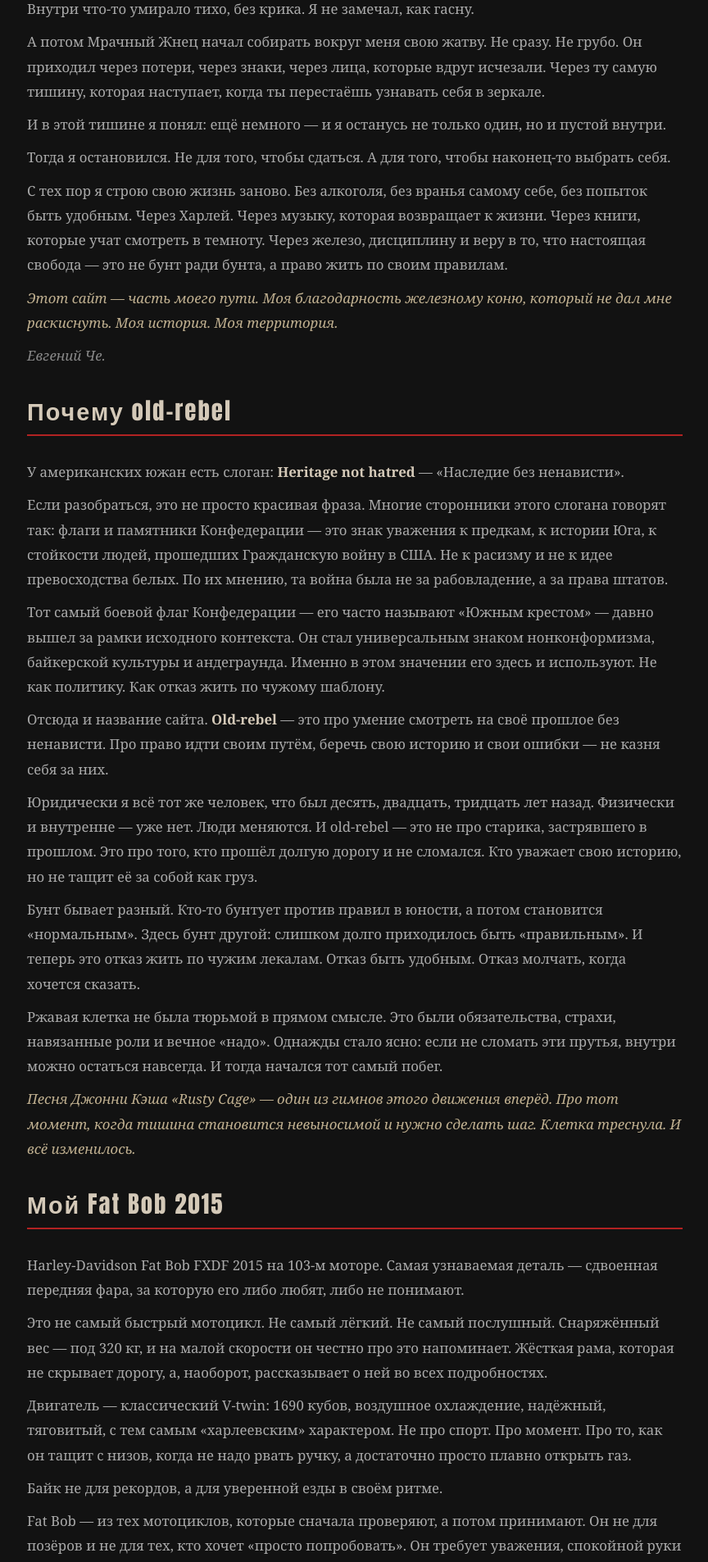
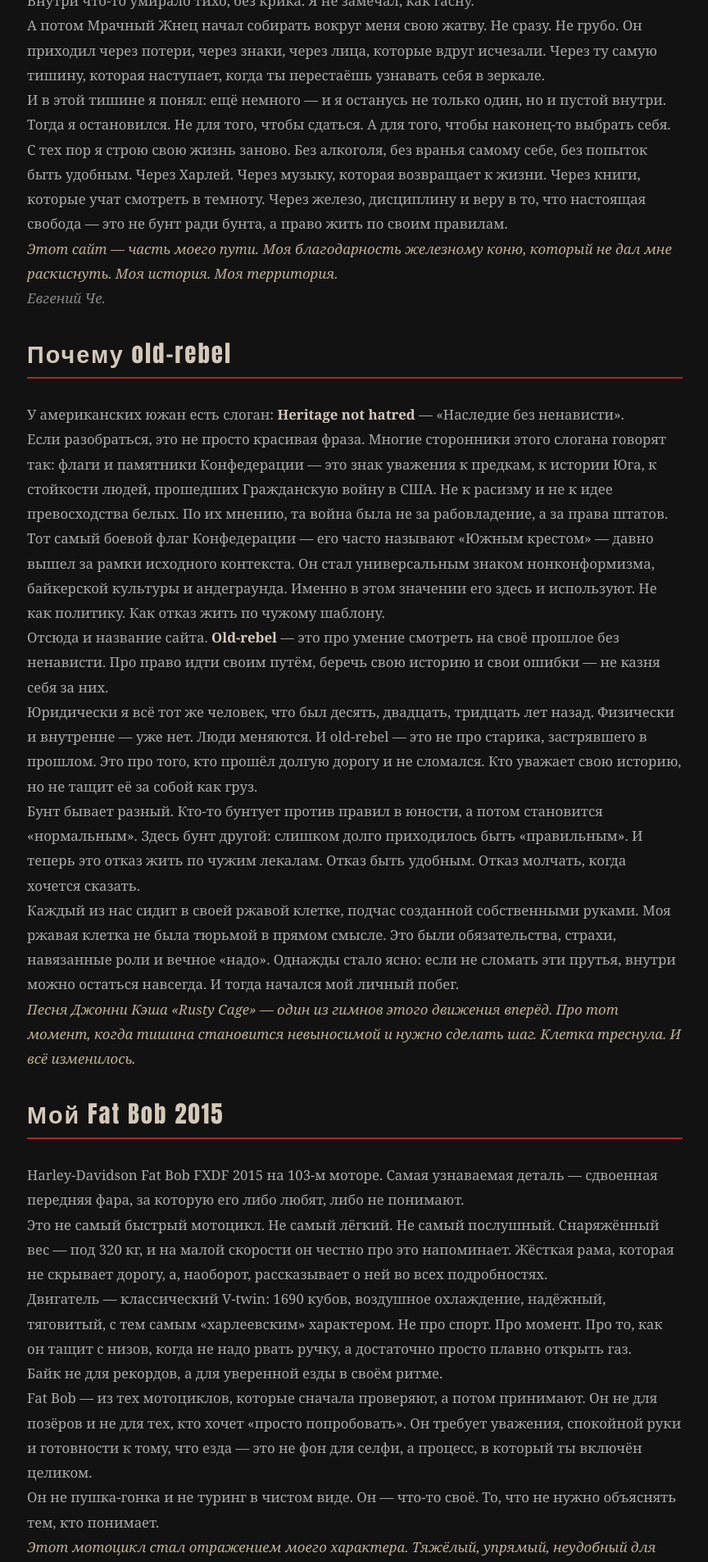
Before and after one commit to MADAO81/old-rebel, a Django app: page /about/ in a window 1280 px wide. Shown: the part 801-2707 px from the top of the page at 82% size, without its empty margins (207-1071 px from the left). Run offline with Django 5.2, Linux system fonts and the light colour scheme.

Commit message:
Fix paragraph spacing in about and history, add acknowledgements section

```diff
--- a/templates/about.html
+++ b/templates/about.html
@@ -37,38 +75,14 @@
                 Кто я
             </h3>
             <div style="color: #aaa; line-height: 1.8; font-size: 1.05rem;">
-                <p style="margin: 0 0 10px 0;">
-                    Меня зовут Евгений. Я обычный мужик, который слишком долго жил не свою жизнь.
-                </p>
-                <p style="margin: 0 0 10px 0;">
-                    Я не был рождён бунтарём. Я был тем, кто тащит, решает, молчит и тянет до последнего.
-                    В какой-то момент дорога превратилась в замкнутый круг: работа, обязательства, серые дни.
-                    Внутри что-то умирало тихо, без крика. Я не замечал, как гасну.
-                </p>
-                <p style="margin: 0 0 10px 0;">
-                    А потом Мрачный Жнец начал собирать вокруг меня свою жатву. Не сразу. Не грубо.
-                    Он приходил через потери, через знаки, через лица, которые вдруг исчезали.
-                    Через ту самую тишину, которая наступает, когда ты перестаёшь узнавать себя в зеркале.
-                </p>
-                <p style="margin: 0 0 10px 0;">
-                    И в этой тишине я понял: ещё немного — и я останусь не только один, но и пустой внутри.
-                </p>
-                <p style="margin: 0 0 10px 0;">
-                    Тогда я остановился. Не для того, чтобы сдаться. А для того, чтобы наконец-то выбрать себя.
-                </p>
-                <p style="margin: 0 0 10px 0;">
-                    С тех пор я строю свою жизнь заново. Без алкоголя, без вранья самому себе, без попыток быть удобным.
-                    Через Харлей. Через музыку, которая возвращает к жизни. Через книги, которые учат смотреть в темноту.
-                    Через железо, дисциплину и веру в то, что настоящая свобода — это не бунт ради бунта,
-                    а право жить по своим правилам.
-                </p>
-                <p style="margin: 0 0 0 0; color: #c0b090; font-style: italic;">
-                    Этот сайт — часть моего пути. Моя благодарность железному коню, который не дал мне раскиснуть.
-                    Моя история. Моя территория.
-                </p>
-                <p style="margin: 10px 0 0 0; color: #888; font-style: italic;">
-                    Евгений Че.
-                </p>
+                <p style="margin: 0;">Меня зовут Евгений. Я обычный мужик, который слишком долго жил не свою жизнь.</p>
+                <p style="margin: 0;">Я не был рождён бунтарём. Я был тем, кто тащит, решает, молчит и тянет до последнего. В какой-то момент дорога превратилась в замкнутый круг: работа, обязательства, серые дни. Внутри что-то умирало тихо, без крика. Я не замечал, как гасну.</p>
+                <p style="margin: 0;">А потом Мрачный Жнец начал собирать вокруг меня свою жатву. Не сразу. Не грубо. Он приходил через потери, через знаки, через лица, которые вдруг исчезали. Через ту самую тишину, которая наступает, когда ты перестаёшь узнавать себя в зеркале.</p>
+                <p style="margin: 0;">И в этой тишине я понял: ещё немного — и я останусь не только один, но и пустой внутри.</p>
+                <p style="margin: 0;">Тогда я остановился. Не для того, чтобы сдаться. А для того, чтобы наконец-то выбрать себя.</p>
+                <p style="margin: 0;">С тех пор я строю свою жизнь заново. Без алкоголя, без вранья самому себе, без попыток быть удобным. Через Харлей. Через музыку, которая возвращает к жизни. Через книги, которые учат смотреть в темноту. Через железо, дисциплину и веру в то, что настоящая свобода — это не бунт ради бунта, а право жить по своим правилам.</p>
+                <p style="margin: 0; color: #c0b090; font-style: italic;">Этот сайт — часть моего пути. Моя благодарность железному коню, который не дал мне раскиснуть. Моя история. Моя территория.</p>
+                <p style="margin: 0; color: #888; font-style: italic;">Евгений Че.</p>
             </div>
         </section>
 
@@ -87,30 +101,14 @@
                 Почему old-rebel
             </h3>
             <div style="color: #aaa; line-height: 1.8; font-size: 1.05rem;">
-                <p style="margin: 0 0 10px 0;">
-                    У американских южан есть слоган: <strong style="color: #d4c9b8;">Heritage not hatred</strong> — «Наследие без ненависти».
-                </p>
-                <p style="margin: 0 0 10px 0;">
-                    Если разобраться, это не просто красивая фраза. Многие сторонники этого слогана говорят так: флаги и памятники Конфедерации — это знак уважения к предкам, к истории Юга, к стойкости людей, прошедших Гражданскую войну в США. Не к расизму и не к идее превосходства белых. По их мнению, та война была не за рабовладение, а за права штатов.
-                </p>
-                <p style="margin: 0 0 10px 0;">
-                    Тот самый боевой флаг Конфедерации — его часто называют «Южным крестом» — давно вышел за рамки исходного контекста. Он стал универсальным знаком нонконформизма, байкерской культуры и андеграунда. Именно в этом значении его здесь и используют. Не как политику. Как отказ жить по чужому шаблону.
-                </p>
-                <p style="margin: 0 0 10px 0;">
-                    Отсюда и название сайта. <strong style="color: #d4c9b8;">Old-rebel</strong> — это про умение смотреть на своё прошлое без ненависти. Про право идти своим путём, беречь свою историю и свои ошибки — не казня себя за них.
-                </p>
-                <p style="margin: 0 0 10px 0;">
-                    Юридически я всё тот же человек, что был десять, двадцать, тридцать лет назад. Физически и внутренне — уже нет. Люди меняются. И old-rebel — это не про старика, застрявшего в прошлом. Это про того, кто прошёл долгую дорогу и не сломался. Кто уважает свою историю, но не тащит её за собой как груз.
-                </p>
-                <p style="margin: 0 0 10px 0;">
-                    Бунт бывает разный. Кто-то бунтует против правил в юности, а потом становится «нормальным». Здесь бунт другой: слишком долго приходилось быть «правильным». И теперь это отказ жить по чужим лекалам. Отказ быть удобным. Отказ молчать, когда хочется сказать.
-                </p>
-                <p style="margin: 0 0 10px 0;">
-                    Ржавая клетка не была тюрьмой в прямом смысле. Это были обязательства, страхи, навязанные роли и вечное «надо». Однажды стало ясно: если не сломать эти прутья, внутри можно остаться навсегда. И тогда начался тот самый побег.
-                </p>
-                <p style="margin: 0 0 0 0; color: #c0b090; font-style: italic;">
-                    Песня Джонни Кэша «Rusty Cage» — один из гимнов этого движения вперёд. Про тот момент, когда тишина становится невыносимой и нужно сделать шаг. Клетка треснула. И всё изменилось.
-                </p>
+                <p style="margin: 0;">У американских южан есть слоган: <strong style="color: #d4c9b8;">Heritage not hatred</strong> — «Наследие без ненависти».</p>
+                <p style="margin: 0;">Если разобраться, это не просто красивая фраза. Многие сторонники этого слогана говорят так: флаги и памятники Конфедерации — это знак уважения к предкам, к истории Юга, к стойкости людей, прошедших Гражданскую войну в США. Не к расизму и не к идее превосходства белых. По их мнению, та война была не за рабовладение, а за права штатов.</p>
+                <p style="margin: 0;">Тот самый боевой флаг Конфедерации — его часто называют «Южным крестом» — давно вышел за рамки исходного контекста. Он стал универсальным знаком нонконформизма, байкерской культуры и андеграунда. Именно в этом значении его здесь и используют. Не как политику. Как отказ жить по чужому шаблону.</p>
+                <p style="margin: 0;">Отсюда и название сайта. <strong style="color: #d4c9b8;">Old-rebel</strong> — это про умение смотреть на своё прошлое без ненависти. Про право идти своим путём, беречь свою историю и свои ошибки — не казня себя за них.</p>
+                <p style="margin: 0;">Юридически я всё тот же человек, что был десять, двадцать, тридцать лет назад. Физически и внутренне — уже нет. Люди меняются. И old-rebel — это не про старика, застрявшего в прошлом. Это про того, кто прошёл долгую дорогу и не сломался. Кто уважает свою историю, но не тащит её за собой как груз.</p>
+                <p style="margin: 0;">Бунт бывает разный. Кто-то бунтует против правил в юности, а потом становится «нормальным». Здесь бунт другой: слишком долго приходилось быть «правильным». И теперь это отказ жить по чужим лекалам. Отказ быть удобным. Отказ молчать, когда хочется сказать.</p>
+                <p style="margin: 0;">Каждый из нас сидит в своей ржавой клетке, подчас созданной собственными руками. Моя ржавая клетка не была тюрьмой в прямом смысле. Это были обязательства, страхи, навязанные роли и вечное «надо». Однажды стало ясно: если не сломать эти прутья, внутри можно остаться навсегда. И тогда начался мой личный побег.</p>
+                <p style="margin: 0; color: #c0b090; font-style: italic;">Песня Джонни Кэша «Rusty Cage» — один из гимнов этого движения вперёд. Про тот момент, когда тишина становится невыносимой и нужно сделать шаг. Клетка треснула. И всё изменилось.</p>
             </div>
         </section>
 
@@ -129,27 +127,37 @@
                 Мой Fat Bob 2015
             </h3>
             <div style="color: #aaa; line-height: 1.8; font-size: 1.05rem;">
-                <p style="margin: 0 0 10px 0;">
-                    Harley-Davidson Fat Bob FXDF 2015 на 103-м моторе. Самая узнаваемая деталь — сдвоенная передняя фара, за которую его либо любят, либо не понимают.
-                </p>
-                <p style="margin: 0 0 10px 0;">
-                    Это не самый быстрый мотоцикл. Не самый лёгкий. Не самый послушный. Снаряжённый вес — под 320 кг, и на малой скорости он честно про это напоминает. Жёсткая рама, которая не скрывает дорогу, а, наоборот, рассказывает о ней во всех подробностях.
-                </p>
-                <p style="margin: 0 0 10px 0;">
-                    Двигатель — классический V-twin: 1690 кубов, воздушное охлаждение, надёжный, тяговитый, с тем самым «харлеевским» характером. Не про спорт. Про момент. Про то, как он тащит с низов, когда не надо рвать ручку, а достаточно просто плавно открыть газ.
-                </p>
-                <p style="margin: 0 0 10px 0;">
-                    Байк не для рекордов, а для уверенной езды в своём ритме.
-                </p>
-                <p style="margin: 0 0 10px 0;">
-                    Fat Bob — из тех мотоциклов, которые сначала проверяют, а потом принимают. Он не для позёров и не для тех, кто хочет «просто попробовать». Он требует уважения, спокойной руки и готовности к тому, что езда — это не фон для селфи, а процесс, в который ты включён целиком.
-                </p>
-                <p style="margin: 0 0 10px 0;">
-                    Он не пушка-гонка и не туринг в чистом виде. Он — что-то своё. То, что не нужно объяснять тем, кто понимает.
-                </p>
-                <p style="margin: 0 0 0 0; color: #c0b090; font-style: italic;">
-                    Этот мотоцикл стал отражением моего характера. Тяжёлый, упрямый, неудобный для чужих. Но верный. И живой.
-                </p>
+                <p style="margin: 0;">Harley-Davidson Fat Bob FXDF 2015 на 103-м моторе. Самая узнаваемая деталь — сдвоенная передняя фара, за которую его либо любят, либо не понимают.</p>
+                <p style="margin: 0;">Это не самый быстрый мотоцикл. Не самый лёгкий. Не самый послушный. Снаряжённый вес — под 320 кг, и на малой скорости он честно про это напоминает. Жёсткая рама, которая не скрывает дорогу, а, наоборот, рассказывает о ней во всех подробностях.</p>
+                <p style="margin: 0;">Двигатель — классический V-twin: 1690 кубов, воздушное охлаждение, надёжный, тяговитый, с тем самым «харлеевским» характером. Не про спорт. Про момент. Про то, как он тащит с низов, когда не надо рвать ручку, а достаточно просто плавно открыть газ.</p>
+                <p style="margin: 0;">Байк не для рекордов, а для уверенной езды в своём ритме.</p>
+                <p style="margin: 0;">Fat Bob — из тех мотоциклов, которые сначала проверяют, а потом принимают. Он не для позёров и не для тех, кто хочет «просто попробовать». Он требует уважения, спокойной руки и готовности к тому, что езда — это не фон для селфи, а процесс, в который ты включён целиком.</p>
+                <p style="margin: 0;">Он не пушка-гонка и не туринг в чистом виде. Он — что-то своё. То, что не нужно объяснять тем, кто понимает.</p>
+                <p style="margin: 0; color: #c0b090; font-style: italic;">Этот мотоцикл стал отражением моего характера. Тяжёлый, упрямый, неудобный для чужих. Но верный. И живой.</p>
+            </div>
+        </section>
+
+        <!-- Благодарности -->
+        <section>
+            <h3 style="
+                color: #d4c9b8;
+                font-family: 'Impact', 'Arial Black', sans-serif;
+                letter-spacing: 2px;
+                font-size: 1.8rem;
+                margin-top: 30px;
+                border-bottom: 2px solid #b22222;
+                padding-bottom: 8px;
+                text-shadow: none;
+            ">
+                Благодарности
+            </h3>
+            <div style="color: #aaa; line-height: 1.8; font-size: 1.05rem;">
+                <p style="margin: 0;">Этот проект не появился бы на свет без людей, которые были рядом. И сейчас я хочу сказать им спасибо.</p>
+                <p style="margin: 0;"><strong style="color: #d4c9b8;">Маме и сестрёнке.</strong> Вы — мой тыл. Вы поддерживали меня всю жизнь: в самые тёмные дни, когда я сам в себя не верил. Вы — те, кто остался, несмотря ни на что. Я знаю, что не всегда был удобным сыном и братом. Но ваша любовь и вера в меня стали тем фундаментом, на котором я стою сейчас. И всем моим родным — живым и тем, кого уже нет с нами, — за всё, что они вложили в меня. Я помню. И благодарю.</p>
+                <p style="margin: 0;"><strong style="color: #d4c9b8;">Моим друзьям.</strong> Тем, кто был рядом в трудную минуту и не отвернулся. Тем, кто говорил тёплые слова, когда я готов был рассыпаться. Тем, кто просто был рядом — молча, без лишних вопросов. Каждое сказанное слово, каждый знак поддержки нашли отклик в моей душе и стали частью моего пути. Без вас я бы не справился. Спасибо.</p>
+                <p style="margin: 0;"><strong style="color: #d4c9b8;">Всем людям, которых я встретил на жизненном пути.</strong> Коллегам, наставникам, случайным собеседникам. Вы давали мне жизненные уроки — иногда жёсткие, иногда добрые. Вы верили в меня даже тогда, когда я сам в себя не верил. Каждый из вас оставил след. И я благодарен за каждый урок.</p>
+                <p style="margin: 0; color: #c0b090; font-style: italic;">Этот сайт — не просто проект. Это часть моего пути. И без каждого из вас он был бы невозможен.</p>
+                <p style="margin: 0; color: #c0b090; font-style: italic;">Спасибо. От всего сердца.</p>
             </div>
         </section>
 
```
Also changed, not shown: other parts of templates/about.html (+41 -3 lines), templates/contact.html (+31 -0 lines), templates/history.html (+21 -64 lines).
